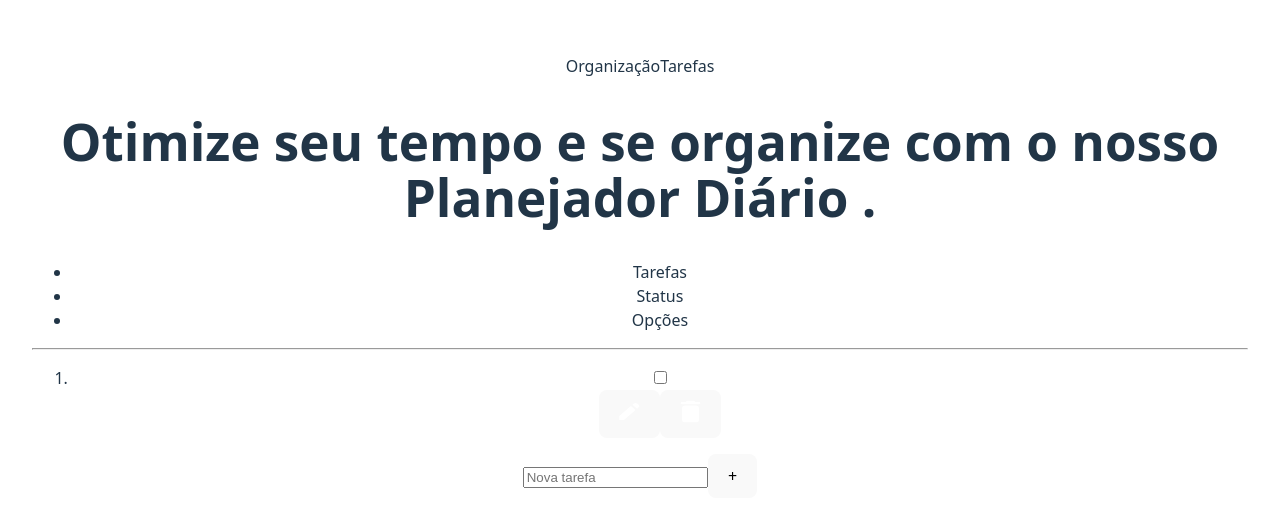
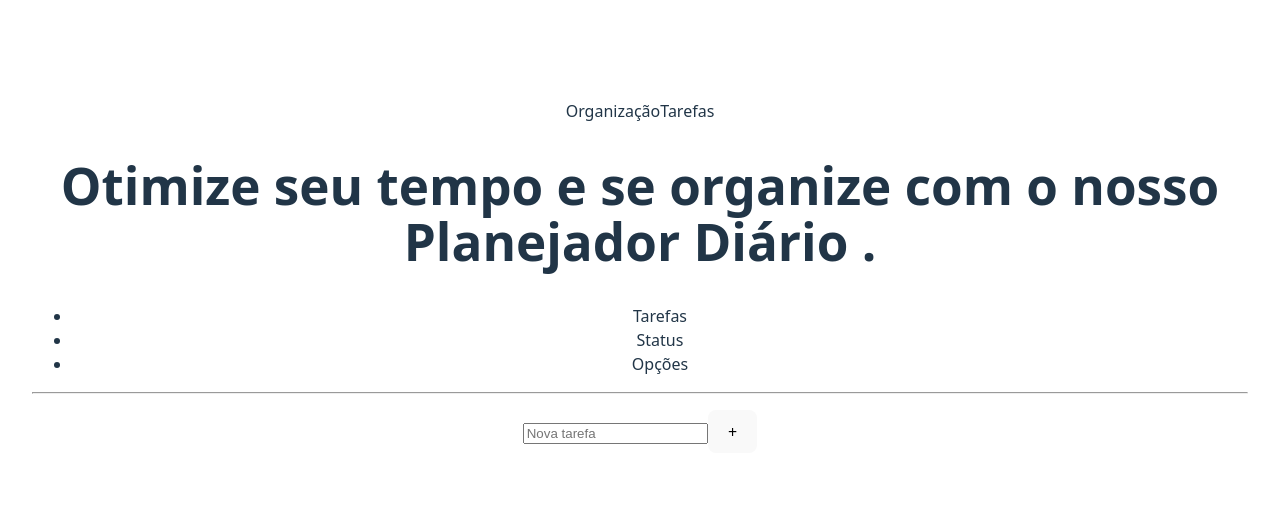
Before and after one commit to guuih-alves/versionamento, a React (Vite) app: page / in a window 1280 px wide. Shown: the part 124-644 px from the top of the page. Built offline with nearby package versions, Linux system fonts and the light colour scheme.

Commit message:
Adicionando comandos de adição, exclusão e contagem

```diff
--- a/src/ToDoList.jsx
+++ b/src/ToDoList.jsx
@@ -1,23 +1,42 @@
-
-import Teacher1 from "./assets/Vector.svg"
-import Teacher2 from "./assets/delete.svg"
+import React, {useState} from "react"
+import edit from "./assets/Vector.svg"
+import del from "./assets/delete.svg"
 
 
 function ToDoList(){
 
+        const [tasks, setTasks] = useState([]);
+        const [newTask, setNewTask] = useState("");
 
+        function handleInputChange(event){
+            setNewTask(event.target.value);
+        }
 
+        function addTask(){
+
+            if(newTask.trim() !== ""){
+                setTasks(t => [...t, newTask]);
+                setNewTask("");
+            }
+
+        }
+
+        function deleteTask(index){
+            const updatedTasks = tasks.filter((_, i) => i !== index);
+            setTasks(updatedTasks);
+        }
 
         return(
 
-
+            //Menu superior
             <div className="to-do-list">
                 <div className="header">
                         <span>Organização</span>
                         <span>Tarefas</span>
                 </div>
 
-                <h1>Otimize seu tempo e se organize com o nosso Planejador Diário .</h1>
+            <h1>Otimize seu tempo e se organize com o nosso Planejador Diário .</h1>
+
 
             <div id="form">
                 <ul className="title">
@@ -30,32 +49,30 @@
 
                 <ol>
 
-
-                        <li>
+          {tasks.map((task, index) =>
+              <li key={index}>
 
 
-                            <span className="text"></span>
-                            <div><input type="checkbox"></input></div>
+                  <span className="text">{task}</span>
+                  <div><input type="checkbox"></input></div>
 
-                            <div><button className="delete-button"><img src={Teacher1 } width="20.42" height="22.5" /></button>
-                            <button className="delete-button"><img src={Teacher2 }  width="20.42" height="22.5"/></button></div>
+                  <div><button className="delete-button"><img src={edit } width="20.42" height="22.5" /></button>
+                  <button className="delete-button"><img src={del }  width="20.42" height="22.5" onClick={deleteTask()}/></button></div>
 
 
-                        </li>
+              </li>
 
+          )}
 
-
-                </ol>
-
+      </ol>
 
                 <div id="add">
-                    <input type="text" placeholder="Nova tarefa"/>
-                    <button className="add-button">+</button>
+                    <input type="text" placeholder="Nova tarefa" value={newTask} onChange={handleInputChange}/>
+                    <button className="add-button" onClick={addTask}>+</button>
 
                 </div>
 
                 </div>
-
         </div>)
 }
 
```
